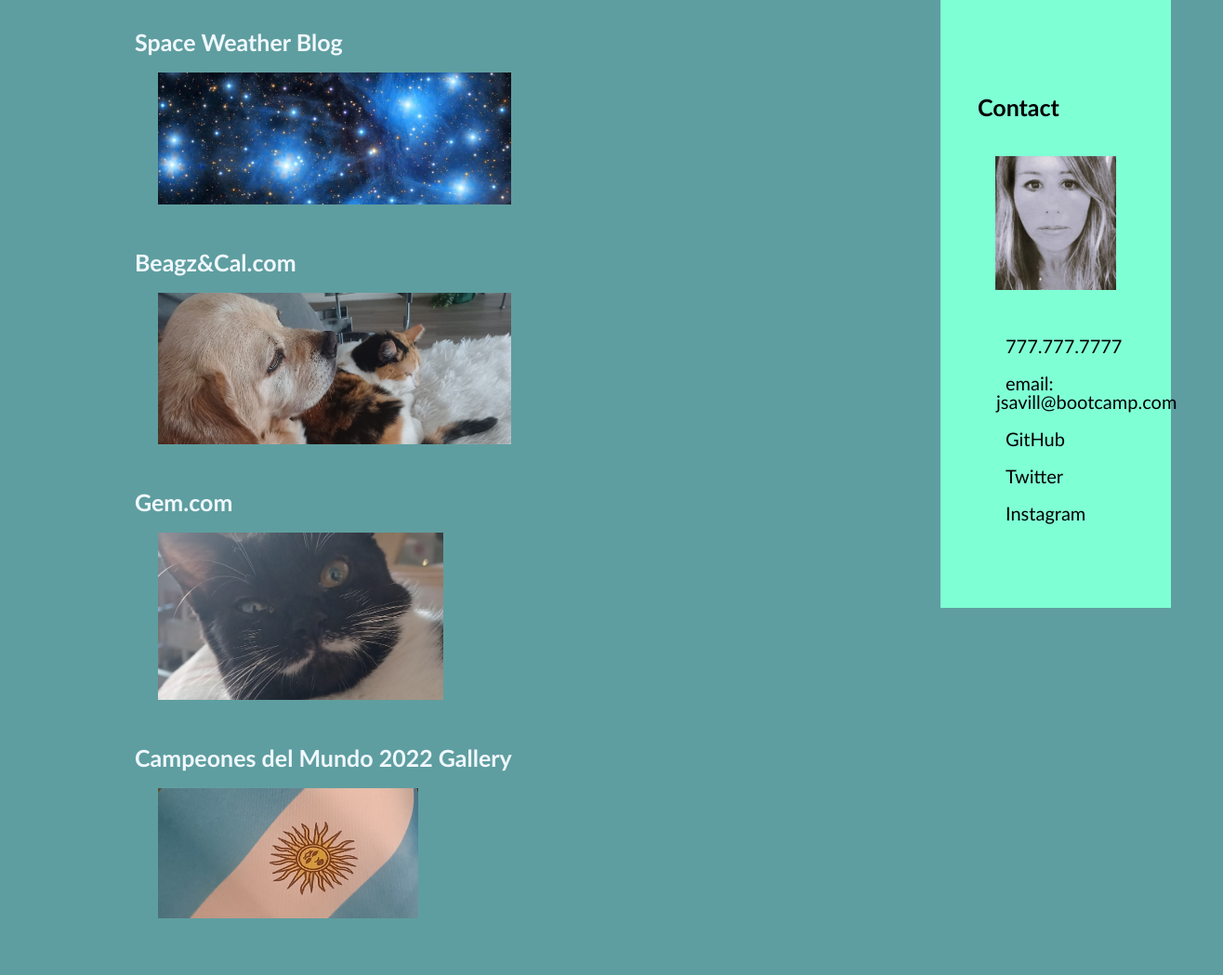
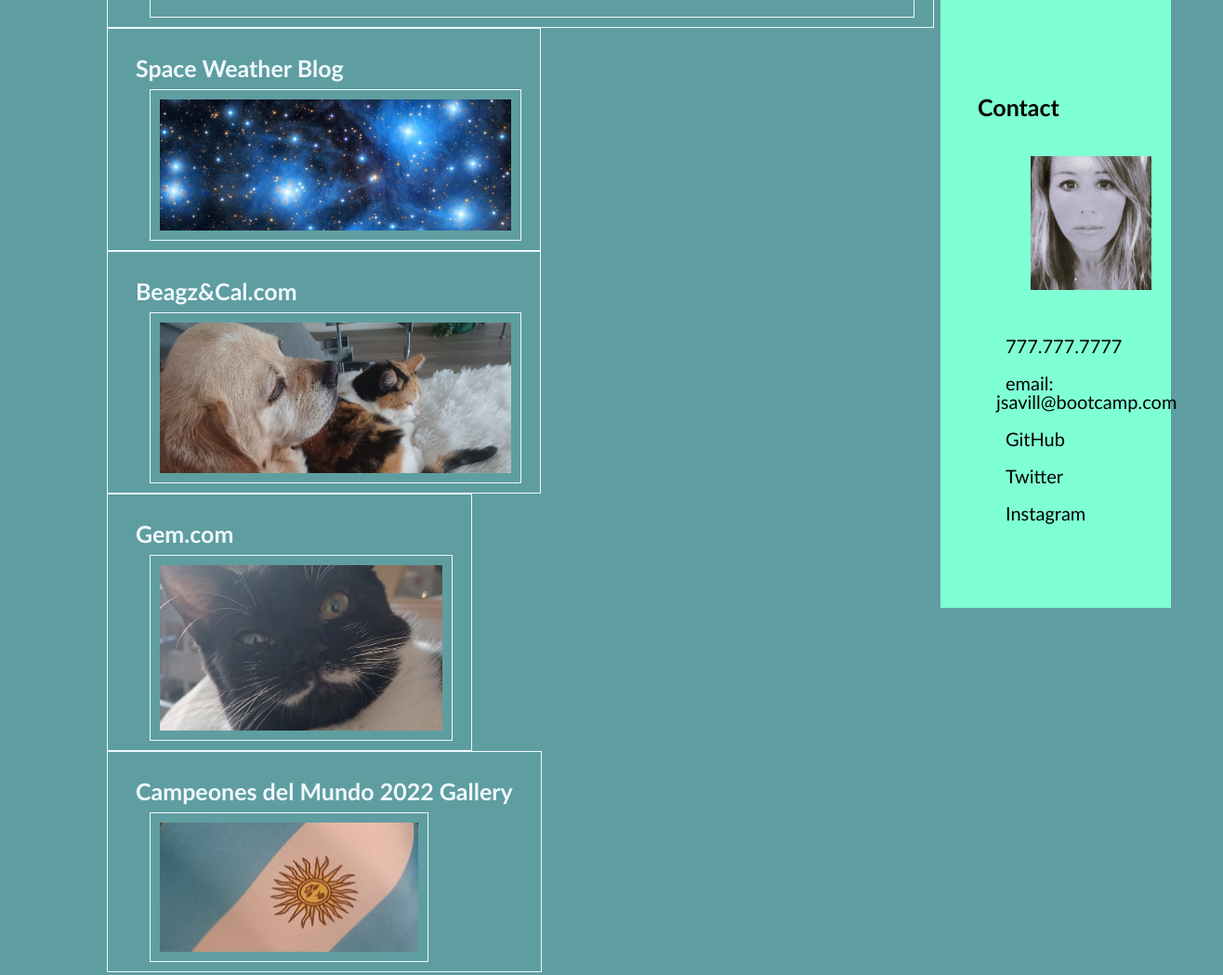
Before and after one commit to JosieSavill/JosieSavillPortfolio, a plain HTML site: page index.html in a window 1280 px wide. Shown: the part 792-1841 px from the top of the page at 93% size, 1316 px wide, since content can reach past the window. Drawn offline with Linux system fonts and the light colour scheme; files whose address does not match are found by name.

Commit message:
changes monday jan 9

```diff
--- a/assets/css/style.css
+++ b/assets/css/style.css
@@ -36,6 +36,50 @@ body {
     display: inline-block;
     font-size: 50px;
 }
+
+
+main {
+    display: flex;
+    flex: wrap;
+    margin-top: 2%;
+}
+
+
+.work-horiseon {
+    flex: 1 0 200px;
+    padding: 10px;
+    border-style: solid;
+    border-width: 1px;
+}
+
+.work-pleiades {
+    flex: 1 0 200px;
+    padding: 10px;
+    border-style: solid;
+    border-width: 1px;
+}
+
+.work-beagz-cal {
+    flex: 1 0 200px;
+    padding: 10px;
+    border-style: solid;
+    border-width: 1px;
+}
+
+.work-gem {
+    flex: 1 0 200px;
+    padding: 10px;
+    border-style: solid;
+    border-width: 1px;
+}
+
+.work-campeones {
+    flex: 1 0 200px;
+    padding: 10px;
+    border-style: solid;
+    border-width: 1px;
+}
+
 
 .portfolio {
     margin-left: 20px;
@@ -143,6 +187,9 @@ p {
 
 
 .aside-contact {
+    display: flex;
+    flex-wrap: wrap;
+    justify-content: space-between;
     margin-right: 0;
     padding: 20px;
     clear: both;
@@ -186,3 +233,10 @@ p {
     text-align: center;
     font-size: 25px;
 }
+
+
+/* add link to Horiseon website on Github for both README and when you click on photo */
+/* complete README */
+/*condense CSS files*/
+/* add flexbox and wrapping for different resolutions, ask tutor monday */
+/* add hover and pseudo values to nav links and photos */
```
Also changed, not shown: index.html (+1 -0 lines), 2 other files.
